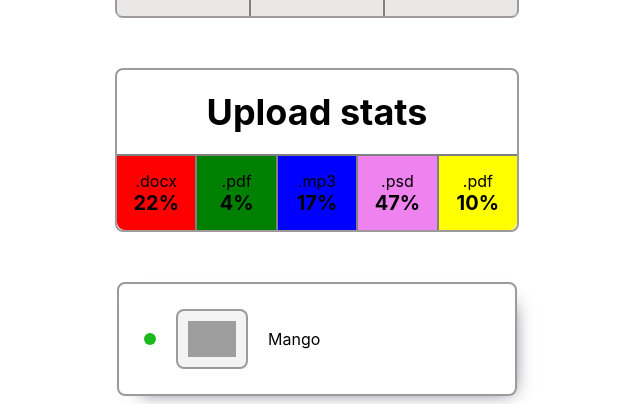
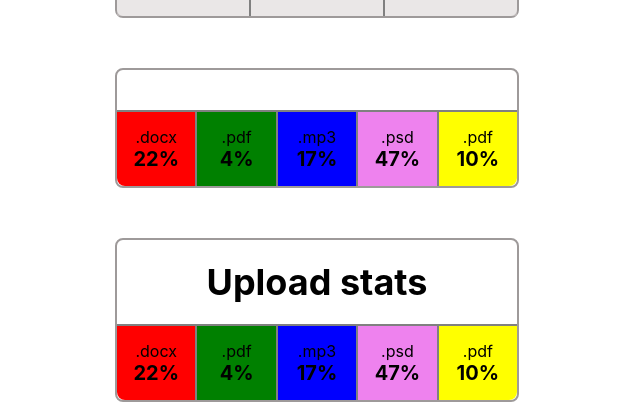
Before and after one commit to VickyBondarenko/goit-react-hw-01-components, a React (Create React App) app: page / in a window 1280 px wide. Shown: the part 389-793 px from the top of the page, without its empty margins (323-963 px from the left). Built offline with nearby package versions, Linux system fonts and the light colour scheme; grey boxes are pictures that could not be loaded.

Commit message:
fix issue

```diff
--- a/src/components/App.jsx
+++ b/src/components/App.jsx
@@ -17,6 +17,7 @@ export const App = () => {
         avatar={user.avatar}
         stats={user.stats}
       />
+      <Statistics stats={data} />
       <Statistics title="Upload stats" stats={data} />
       <FriendList friends={friends} />
       <TransactionHistory items={transactions} />
--- a/src/components/StatisticItem/StatisticItem.jsx
+++ b/src/components/StatisticItem/StatisticItem.jsx
@@ -1,18 +1,18 @@
 import { ItemStat, LabelStat, QuantityStat } from './statisticItemStyle';
 import PropTypes from 'prop-types';
 
-const StatisticItem = props => {
+const StatisticItem = ({ label, quantity }) => {
   return (
-    <ItemStat id={props.id}>
-      <LabelStat>{props.label}</LabelStat>
-      <QuantityStat>{props.quantity}%</QuantityStat>
+    <ItemStat>
+      <LabelStat>{label}</LabelStat>
+      <QuantityStat>{quantity}%</QuantityStat>
     </ItemStat>
   );
 };
 
 StatisticItem.propTypes = {
-  id: PropTypes.string,
-  label: PropTypes.string,
-  quantity: PropTypes.number,
+  label: PropTypes.string.isRequired,
+  quantity: PropTypes.number.isRequired,
 };
+
 export default StatisticItem;
--- a/src/components/friendItem/FriendItem.jsx
+++ b/src/components/friendItem/FriendItem.jsx
@@ -1,24 +1,19 @@
 import css from './FriendItem.module.css';
 import PropTypes from 'prop-types';
 
-const FriendItem = props => {
+const FriendItem = ({ isOnline, avatar, name }) => {
   return (
     <li className={css.item}>
-      <span className={props.isOnline ? css.onLine : css.ofLine}></span>
-      <img
-        className={css.avatar}
-        src={props.avatar}
-        alt="User avatar"
-        width="48"
-      />
-      <p className="name">{props.name}</p>
+      <span className={isOnline ? css.onLine : css.ofLine} />
+      <img className={css.avatar} src={avatar} alt="User avatar" width="48" />
+      <p className={css.name}>{name}</p>
     </li>
   );
 };
 
 FriendItem.propTypes = {
-  isOnline: PropTypes.bool,
-  avatar: PropTypes.string,
-  name: PropTypes.string,
+  isOnline: PropTypes.bool.isRequired,
+  avatar: PropTypes.string.isRequired,
+  name: PropTypes.string.isRequired,
 };
 export default FriendItem;
--- a/src/components/friendList/FriendList.jsx
+++ b/src/components/friendList/FriendList.jsx
@@ -2,11 +2,10 @@ import FriendItem from 'components/friendItem/FriendItem';
 import css from './FriendList.module.css';
 import PropTypes from 'prop-types';
 
-const FriendList = props => {
-  const data = props.friends;
+const FriendList = ({ friends }) => {
   return (
     <ul className={css.friendList}>
-      {data.map(item => (
+      {friends.map(item => (
         <FriendItem
           key={item.id}
           avatar={item.avatar}
@@ -19,6 +18,6 @@ const FriendList = props => {
 };
 
 FriendList.propTypes = {
-  data: PropTypes.arrayOf(PropTypes.object),
+  friends: PropTypes.arrayOf(PropTypes.object).isRequired,
 };
 export default FriendList;
--- a/src/components/profile/Profile.jsx
+++ b/src/components/profile/Profile.jsx
@@ -9,39 +9,33 @@ import {
 } from './profileStyles';
 import PropTypes from 'prop-types';
 
-const Profile = props => {
-  // const stats = Object.keys(props.stats);
-  // const values = Object.values(props.stats);
-  const data = Object.entries(props.stats);
+const Profile = ({ stats, avatar, username, tag, location }) => {
+  const data = Object.entries(stats);
 
   return (
     <Wraper>
       <div>
-        <Avatar src={props.avatar} alt="User avatar" />
-        <Name>{props.username}</Name>
-        <Tag>@{props.tag}</Tag>
-        <Location>{props.location}</Location>
+        <Avatar src={avatar} alt="User avatar" />
+        <Name>{username}</Name>
+        <Tag>@{tag}</Tag>
+        <Location>{location}</Location>
       </div>
 
       <StatsList>
         {data.map((item, index) => (
           <StatsItem key={index + item[0]} label={item[0]} quantity={item[1]} />
         ))}
-
-        {/* <StatsItem label={stats[0]} quantity={values[0]} />
-        <StatsItem label={stats[1]} quantity={values[1]} />
-        <StatsItem label={stats[2]} quantity={values[2]} /> */}
       </StatsList>
     </Wraper>
   );
 };
 
 Profile.propTypes = {
-  avatar: PropTypes.string,
-  username: PropTypes.string,
-  tag: PropTypes.string,
-  location: PropTypes.string,
-  stats: PropTypes.object,
+  avatar: PropTypes.string.isRequired,
+  username: PropTypes.string.isRequired,
+  tag: PropTypes.string.isRequired,
+  location: PropTypes.string.isRequired,
+  stats: PropTypes.object.isRequired,
 };
 
 export default Profile;
--- a/src/components/statistics/Statistics.jsx
+++ b/src/components/statistics/Statistics.jsx
@@ -2,17 +2,14 @@ import { Statistica, Title, StatList } from './statisticStyle';
 import StatItem from 'components/StatisticItem/StatisticItem';
 import PropTypes from 'prop-types';
 
-const Statistics = props => {
-  const data = props.stats;
-
+const Statistics = ({ title, stats }) => {
   return (
     <Statistica>
-      <Title>{props.title}</Title>
+      {{ title } && <Title>{title}</Title>}
 
       <StatList>
-        {data.map(item => (
+        {stats.map(item => (
           <StatItem
-            id={item.id}
             key={item.id}
             label={item.label}
             quantity={item.percentage}
@@ -22,7 +19,10 @@ const Statistics = props => {
     </Statistica>
   );
 };
+
 Statistics.propTypes = {
-  stats: PropTypes.arrayOf(PropTypes.object),
+  title: PropTypes.string,
+  stats: PropTypes.arrayOf(PropTypes.object).isRequired,
 };
+
 export default Statistics;
--- a/src/components/statsItem/StatsItem.jsx
+++ b/src/components/statsItem/StatsItem.jsx
@@ -1,17 +1,18 @@
 import { Item, Label, Quantity } from './statsItemStyles';
 import PropTypes from 'prop-types';
 
-const StatsItem = props => {
+const StatsItem = ({ label, quantity }) => {
   return (
     <Item>
-      <Label>{props.label}</Label>
-      <Quantity>{props.quantity}</Quantity>
+      <Label>{label}</Label>
+      <Quantity>{quantity}</Quantity>
     </Item>
   );
 };
 
 StatsItem.propTypes = {
-  label: PropTypes.string,
-  quantity: PropTypes.number,
+  label: PropTypes.string.isRequired,
+  quantity: PropTypes.number.isRequired,
 };
+
 export default StatsItem;
--- a/src/components/tableRow/TableRow.jsx
+++ b/src/components/tableRow/TableRow.jsx
@@ -1,19 +1,20 @@
 import css from './TableRow.module.css';
 import PropTypes from 'prop-types';
 
-const TableRow = props => {
+const TableRow = ({ type, amount, currency }) => {
   return (
     <tr className={css.row}>
-      <th className={css.tableCell}>{props.type}</th>
-      <th className={css.tableCell}>{props.amount}</th>
-      <th className={css.tableCell}>{props.currency}</th>
+      <th className={css.tableCell}>{type}</th>
+      <th className={css.tableCell}>{amount}</th>
+      <th className={css.tableCell}>{currency}</th>
     </tr>
   );
 };
 
 TableRow.propTypes = {
-  type: PropTypes.string,
-  amount: PropTypes.string,
-  currency: PropTypes.string,
+  type: PropTypes.string.isRequired,
+  amount: PropTypes.string.isRequired,
+  currency: PropTypes.string.isRequired,
 };
+
 export default TableRow;
--- a/src/components/transactionHistory/TransactionHistory.jsx
+++ b/src/components/transactionHistory/TransactionHistory.jsx
@@ -2,15 +2,14 @@ import TableRow from 'components/tableRow/TableRow';
 import css from './TransactionHistory.module.css';
 import PropTypes from 'prop-types';
 
-const TransactionHistory = props => {
-  const data = props.items;
+const TransactionHistory = ({ items }) => {
   return (
     <table className={css.transactionHistory}>
       <thead className={css.headRow}>
         <TableRow type={'TYPE'} amount={'AMOUNT'} currency={'CURRENCY'} />
       </thead>
       <tbody>
-        {data.map(item => (
+        {items.map(item => (
           <TableRow
             key={item.id}
             type={item.type}
@@ -24,6 +23,7 @@ const TransactionHistory = props => {
 };
 
 TransactionHistory.propTypes = {
-  items: PropTypes.arrayOf(PropTypes.object),
+  items: PropTypes.arrayOf(PropTypes.object).isRequired,
 };
+
 export default TransactionHistory;
```
